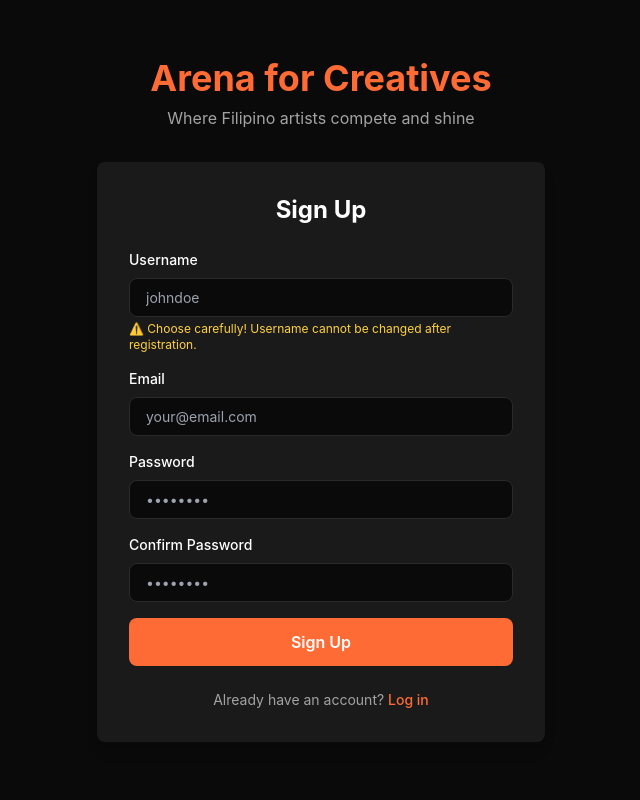
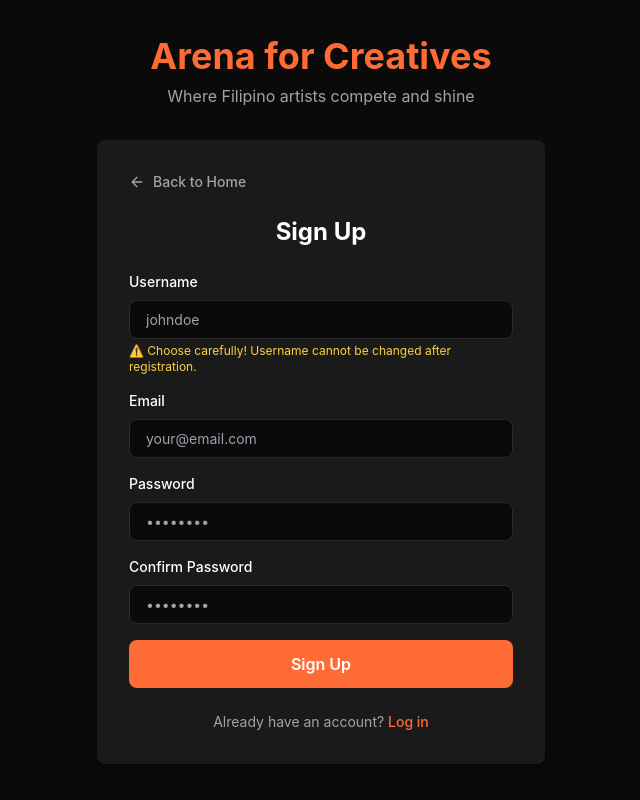
Before and after one commit to crynxmartinez/AFC, a React (Vite) app: page /signup in a window 1280 px wide. Shown: the whole page, without its empty margins (319-959 px from the left). Built offline with nearby package versions, Linux system fonts and the light colour scheme; no server answers.

Commit message:
Add Back to Home button on Login and Signup pages

```diff
--- a/src/pages/LoginPage.tsx
+++ b/src/pages/LoginPage.tsx
@@ -2,6 +2,7 @@
 import { Link, useNavigate } from 'react-router-dom'
 import { useAuthStore } from '../stores/authStore'
 import { supabase } from '../lib/supabase'
+import { ArrowLeft } from 'lucide-react'
 
 export default function LoginPage() {
   const navigate = useNavigate()
@@ -46,6 +47,15 @@
 
   return (
     <div className="bg-surface rounded-lg p-8 shadow-lg">
+      {/* Back to Home Button */}
+      <Link
+        to="/"
+        className="inline-flex items-center gap-2 text-text-secondary hover:text-primary transition-colors mb-6"
+      >
+        <ArrowLeft className="w-4 h-4" />
+        <span className="text-sm font-medium">Back to Home</span>
+      </Link>
+
       <h2 className="text-2xl font-bold mb-6 text-center">Log In</h2>
 
       {error && (
--- a/src/pages/SignupPage.tsx
+++ b/src/pages/SignupPage.tsx
@@ -1,6 +1,7 @@
 import { useState } from 'react'
 import { Link, useNavigate } from 'react-router-dom'
 import { useAuthStore } from '../stores/authStore'
+import { ArrowLeft } from 'lucide-react'
 
 export default function SignupPage() {
   const navigate = useNavigate()
@@ -45,6 +46,15 @@
 
   return (
     <div className="bg-surface rounded-lg p-8 shadow-lg">
+      {/* Back to Home Button */}
+      <Link
+        to="/"
+        className="inline-flex items-center gap-2 text-text-secondary hover:text-primary transition-colors mb-6"
+      >
+        <ArrowLeft className="w-4 h-4" />
+        <span className="text-sm font-medium">Back to Home</span>
+      </Link>
+
       <h2 className="text-2xl font-bold mb-6 text-center">Sign Up</h2>
 
       {error && (
```
